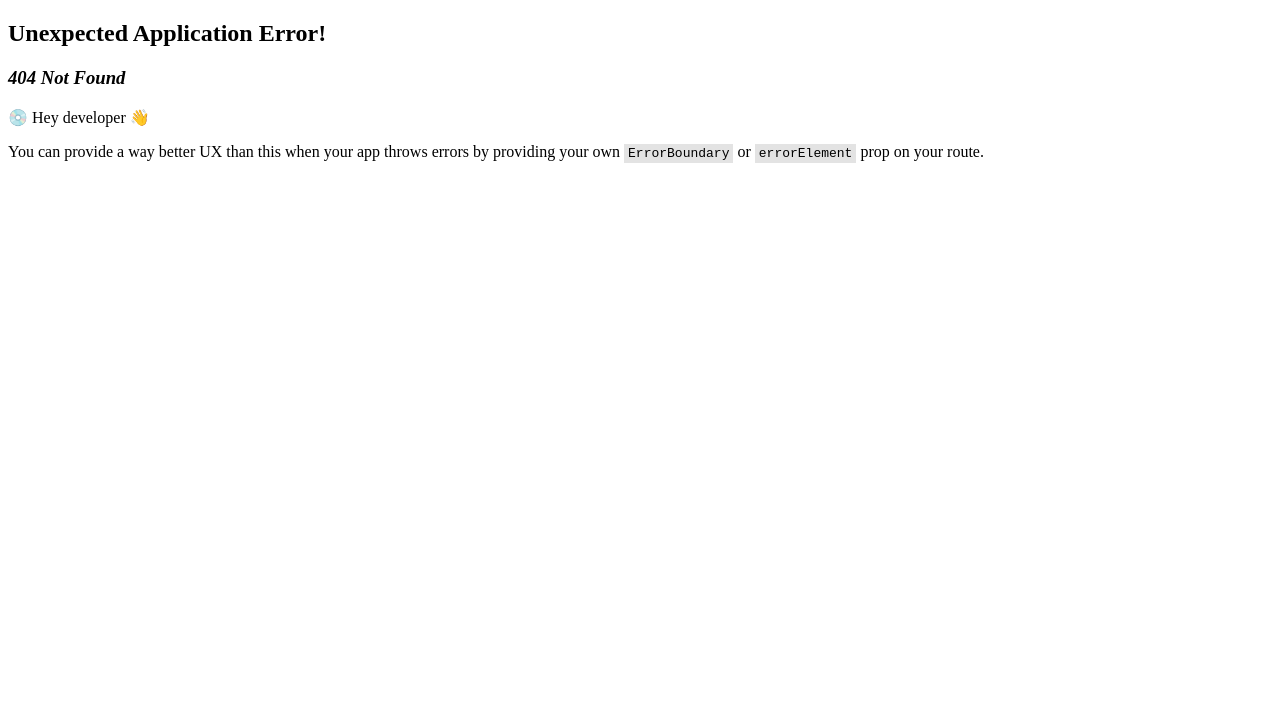
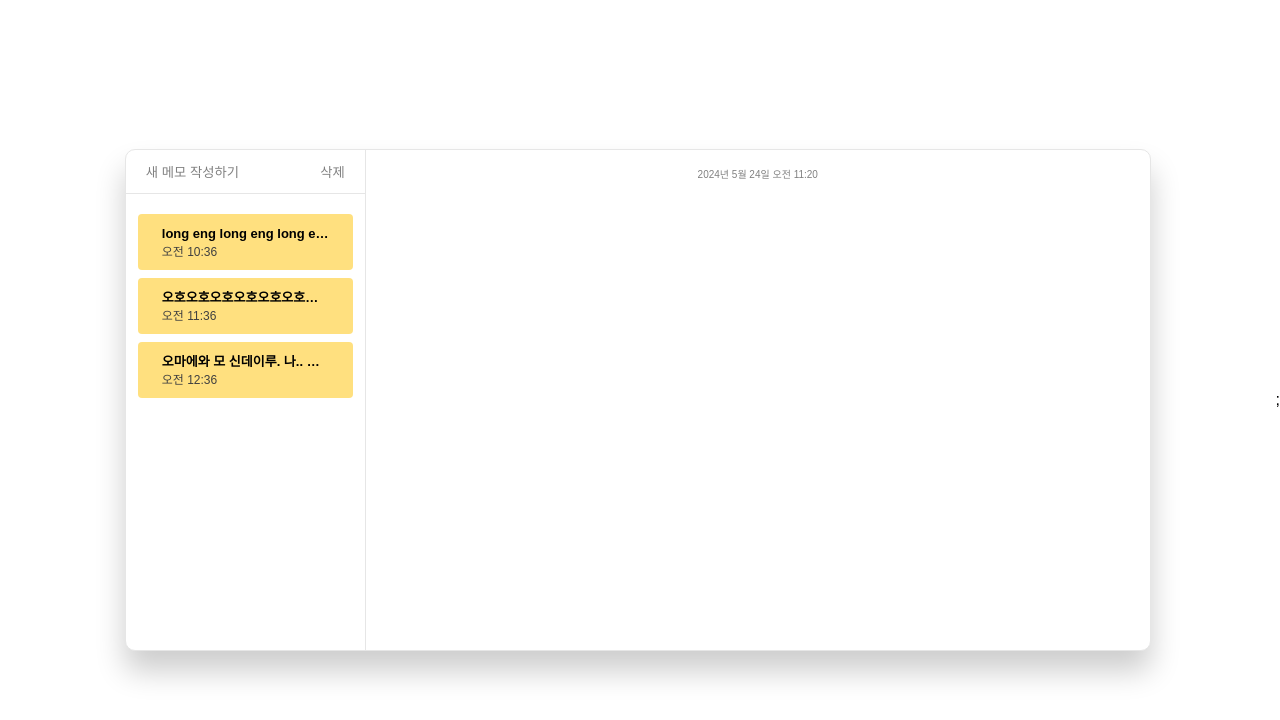
Before and after one commit to butterbeetle/challenge-class, a React (Vite) app in the folder assignments/04-memo/: page /memo/1 in a window 1280 px wide. Before the commit this address had no page. Shown: the top 720 px of the page. Built offline with nearby package versions, Linux system fonts and the light colour scheme.

Commit message:
04.Feat: Redux 추가(파일만)

```diff
--- a/assignments/04-memo/src/App.jsx
+++ b/assignments/04-memo/src/App.jsx
@@ -1,8 +1,14 @@
+import { Provider } from "react-redux";
 import { RouterProvider } from "react-router-dom";
+import store from "./redux/store/store";
 import router from "./routes/router";
 
 function App() {
-  return <RouterProvider router={router} />;
+  return (
+    <Provider store={store}>
+      <RouterProvider router={router} />;
+    </Provider>
+  );
 }
 
 export default App;
--- /dev/null
+++ b/assignments/04-memo/src/components/TextArea.jsx
@@ -0,0 +1,31 @@
+import styled from "styled-components";
+
+const Article = styled.article`
+  display: flex;
+  flex-direction: column;
+  box-sizing: border-box;
+  padding: 20px;
+  width: 100%;
+`;
+
+const ArticleH2 = styled.h2`
+  margin: 0 auto 24px;
+  width: fit-content;
+  color: #808080;
+  font-size: 10px;
+`;
+
+const ArticleTextarea = styled.textarea`
+  all: unset;
+  flex-grow: 1;
+  font-size: 15px;
+  line-height: 1.66;
+`;
+export default function TextArea({ textareaRef }) {
+  return (
+    <Article>
+      <ArticleH2>2024년 5월 24일 오전 11:20</ArticleH2>
+      <ArticleTextarea ref={textareaRef}></ArticleTextarea>
+    </Article>
+  );
+}
--- a/assignments/04-memo/src/pages/HomePage/HomePage.jsx
+++ b/assignments/04-memo/src/pages/HomePage/HomePage.jsx
@@ -1,4 +1,6 @@
+import { useEffect, useRef } from "react";
 import styled from "styled-components";
+import TextArea from "../../components/TextArea";
 import createUuid from "../../utils/myUuid";
 
 const MainDiv = styled.main`
@@ -69,28 +71,6 @@ const AsideLiTime = styled.time`
   color: #404040;
 `;
 
-const Article = styled.article`
-  display: flex;
-  flex-direction: column;
-  box-sizing: border-box;
-  padding: 20px;
-  width: 100%;
-`;
-
-const ArticleH2 = styled.h2`
-  margin: 0 auto 24px;
-  width: fit-content;
-  color: #808080;
-  font-size: 10px;
-`;
-
-const ArticleTextarea = styled.textarea`
-  all: unset;
-  flex-grow: 1;
-  font-size: 15px;
-  line-height: 1.66;
-`;
-
 const DATAS = [
   {
     content: "long eng long eng long eng long eng long eng ",
@@ -107,6 +87,12 @@ const DATAS = [
 ];
 
 export default function HomePage() {
+  const textareaRef = useRef(null);
+
+  useEffect(() => {
+    textareaRef.current.focus();
+  }, []);
+
   return (
     <MainDiv>
       <Aside>
@@ -123,10 +109,7 @@ export default function HomePage() {
           ))}
         </AsideUl>
       </Aside>
-      <Article>
-        <ArticleH2>2024년 5월 24일 오전 11:20</ArticleH2>
-        <ArticleTextarea></ArticleTextarea>
-      </Article>
+      <TextArea textareaRef={textareaRef} />
     </MainDiv>
   );
 }
--- /dev/null
+++ b/assignments/04-memo/src/redux/slices/memo.slice.js
@@ -0,0 +1,22 @@
+import { createSlice } from "@reduxjs/toolkit";
+
+const initialState = {};
+
+const memoSlice = createSlice({
+  name: "memo",
+  initialState,
+  reducers: {
+    addMemo(state, action) {
+      console.log("ADD MEMO");
+    },
+    updateMemo(state, action) {
+      console.log("UPDATE MEMO");
+    },
+    deleteMemo(state, action) {
+      console.log("DELETE MEMO");
+    },
+  },
+});
+
+export const { addMemo, updateMemo, deleteMemo } = memoSlice.actions;
+export default memoSlice.reducer;
--- /dev/null
+++ b/assignments/04-memo/src/redux/store/store.js
@@ -0,0 +1,10 @@
+import { configureStore } from "@reduxjs/toolkit";
+import memoSlice from "../slices/memo.slice";
+
+const store = configureStore({
+  reducer: {
+    memo: memoSlice,
+  },
+});
+
+export default store;
--- a/assignments/04-memo/src/routes/router.jsx
+++ b/assignments/04-memo/src/routes/router.jsx
@@ -10,6 +10,10 @@ const router = createBrowserRouter([
         path: "/",
         element: <HomePage />,
       },
+      {
+        path: "/memo/:memoId",
+        element: <HomePage />,
+      },
     ],
   },
 ]);
```
